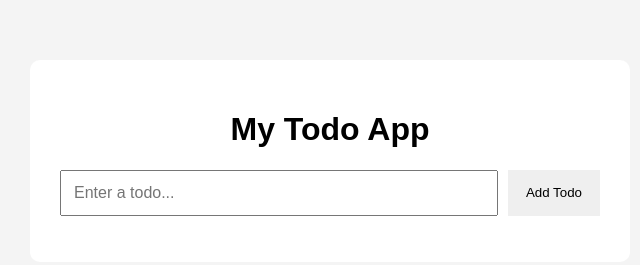
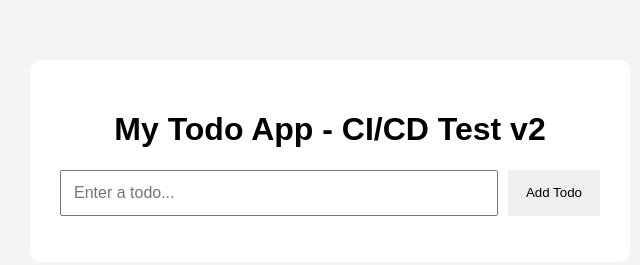
Before and after one commit to anandtech-devops/Node-ToDo-CI-CD, a website: page public/index.html in a window 1280 px wide. Shown: the whole page, without its empty margins (310-950 px from the left). Drawn offline with Linux system fonts and the light colour scheme; no server answers.

Commit message:
Update todo app heading

```diff
--- a/public/index.html
+++ b/public/index.html
@@ -11,7 +11,7 @@
 
 <div class="container">
 
-    <h1>My Todo App</h1>
+    <h1>My Todo App - CI/CD Test v2</h1>
 
     <form id="todoForm">
         <input
```
